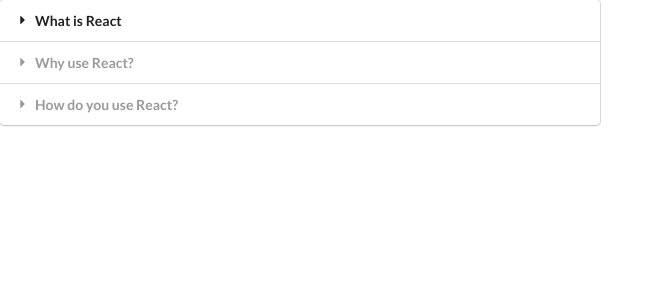
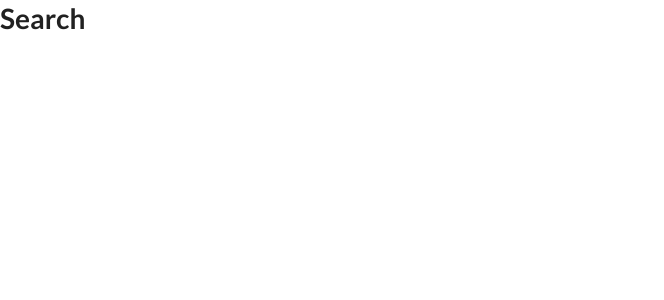
Before and after one commit to alxanderapollo/widgets, a React (Create React App) app: page / in a window 1280 px wide. Shown: the top 300 px of the page, without its empty margins (0-664 px from the left). Built offline with nearby package versions, Linux system fonts and the light colour scheme.

Commit message:
added search stuff

```diff
--- a/src/App.js
+++ b/src/App.js
@@ -1,6 +1,6 @@
 import React from 'react';
 import Accordion from './components/Accordion';
-
+import Search from './components/Search';
 const items =[
 
     {
@@ -21,7 +21,8 @@
 export default function App() {
     return (
         <div>
-            <Accordion items={items}/>
+            {/* <Accordion items={items}/> */}
+            <Search/>
         </div>
     )
 };
--- /dev/null
+++ b/src/components/Search.js
@@ -0,0 +1,9 @@
+import React from 'react';
+
+export default function Search() {
+    return (
+        <div>
+            <h1>Search</h1>
+        </div>
+    )
+}
```
